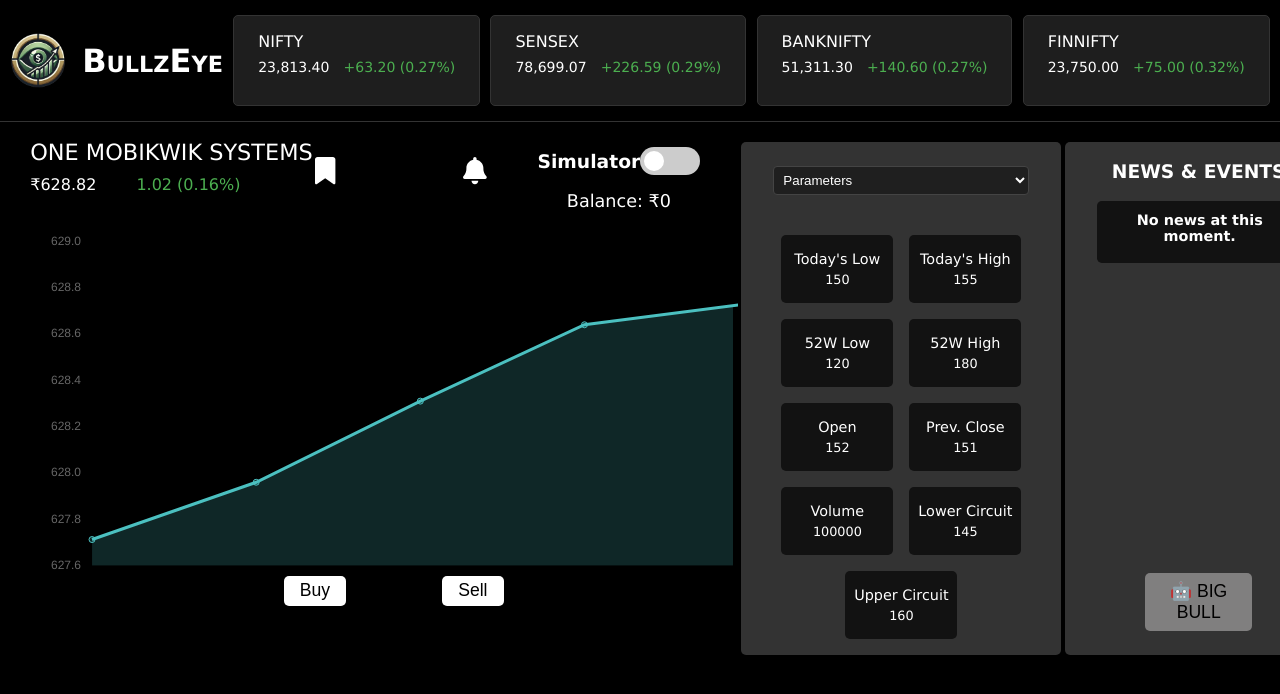
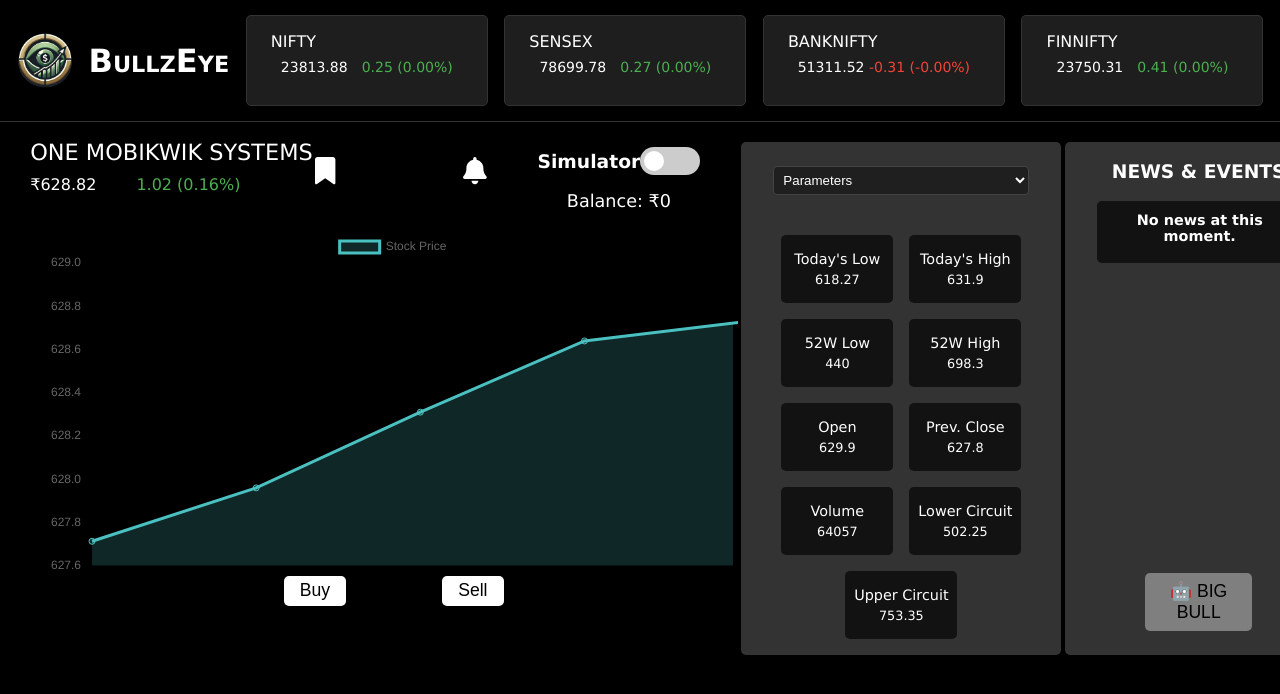
Before and after one commit to DarshanKrishna-DK/BullzEye, a React (Create React App) app in the folder bullzeye/: page /intraday in a window 1280 px wide. Shown: the top 694 px of the page. Built offline with nearby package versions, Linux system fonts and the light colour scheme.

Commit message:
Intraday page indexes fix

```diff
--- a/bullzeye/package.json
+++ b/bullzeye/package.json
@@ -11,6 +11,9 @@
     "axios": "^1.7.9",
     "boxicons": "^2.1.4",
     "chart.js": "^4.4.7",
+    "chartjs-adapter-dayjs": "^1.0.0",
+    "chartjs-chart-financial": "^0.2.1",
+    "chartjs-plugin-datalabels": "^2.2.0",
     "cra-template": "1.2.0",
     "dayjs": "^1.11.13",
     "react": "^18.3.1",
--- a/bullzeye/src/components/intraday.js
+++ b/bullzeye/src/components/intraday.js
@@ -1,4 +1,4 @@
-import React, { useState } from 'react';
+import React, { useState, useEffect } from 'react';
 import bullzeyeLogo from '../assets/Logo_noName.png';
 import '../styles/intraday.css';
 import { FontAwesomeIcon } from '@fortawesome/react-fontawesome';
@@ -44,12 +44,35 @@
 
 // Contains the index prices (NIFTY, BANK NIFTY, SENSEX, etc)
 const Index = () => {
-  const indices = [
-    { name: "NIFTY", value: "23,813.40", change: "+63.20 (0.27%)", className: "green" },
-    { name: "SENSEX", value: "78,699.07", change: "+226.59 (0.29%)", className: "green" },
-    { name: "BANKNIFTY", value: "51,311.30", change: "+140.60 (0.27%)", className: "green" },
-    { name: "FINNIFTY", value: "23,750.00", change: "+75.00 (0.32%)", className: "green" },
-  ];
+  const [indices, setIndices] = useState([
+    { name: "NIFTY", value: 23813.40, change: "+0.00 (0.00%)", className: "green" },
+    { name: "SENSEX", value: 78699.07, change: "+0.00 (0.00%)", className: "green" },
+    { name: "BANKNIFTY", value: 51311.30, change: "+0.00 (0.00%)", className: "green" },
+    { name: "FINNIFTY", value: 23750.00, change: "+0.00 (0.00%)", className: "green" },
+  ]);
+
+  useEffect(() => {
+    const interval = setInterval(() => {
+      setIndices(prevIndices =>
+        prevIndices.map(index => {
+          const fluctuation = (Math.random() * 2 - 1) * 0.5; // Random fluctuation between -0.5 and 0.5
+          const newValue = parseFloat((index.value + fluctuation).toFixed(2)); // Update value
+          const change = (newValue - index.value).toFixed(2);
+          const changePercentage = ((change / index.value) * 100).toFixed(2);
+          const className = change > 0 ? "green" : change < 0 ? "red" : "neutral"; // Determine class based on change
+
+          return {
+            ...index,
+            value: newValue,
+            change: `${change} (${changePercentage}%)`,
+            className: className,
+          };
+        })
+      );
+    }, 1000); // Update every second
+
+    return () => clearInterval(interval); // Cleanup on unmount
+  }, []);
 
   return (
     <section className="indices">
--- a/bullzeye/src/components/landing.js
+++ b/bullzeye/src/components/landing.js
@@ -210,7 +210,7 @@
 
 const Footer = () => (
   <footer className="footer">
-    <p>&copy; 2023 BullzEye. All rights reserved.</p>
+    <p>&copy; 2024 BullzEye. All rights reserved.</p>
   </footer>
 );
 
--- a/bullzeye/src/components/stockDropDown.js
+++ b/bullzeye/src/components/stockDropDown.js
@@ -9,15 +9,15 @@
   const [exitIndex, setExitIndex] = useState(null); // Track which position is being exited
 
   const stockData = {
-    todayLow: 150.00,
-    todayHigh: 155.00,
-    fiftyTwoWLow: 120.00,
-    fiftyTwoWHigh: 180.00,
-    open: 152.00,
-    prevClose: 151.00,
-    volume: 100000,
-    lowerCircuit: 145.00,
-    upperCircuit: 160.00,
+    todayLow: 618.27,
+    todayHigh: 631.90,
+    fiftyTwoWLow: 440.00,
+    fiftyTwoWHigh: 698.30,
+    open: 629.90,
+    prevClose: 627.80,
+    volume: 64057,
+    lowerCircuit: 502.25,
+    upperCircuit: 753.35,
   };
 
   const handleSelectChange = (event) => {
--- a/bullzeye/src/components/stockGraph.js
+++ b/bullzeye/src/components/stockGraph.js
@@ -9,7 +9,7 @@
     labels: [],
     datasets: [
       {
-        label: 'Stock Price', // This label will be removed from the legend
+        label: 'Stock Price',
         data: [],
         borderColor: 'rgba(75, 192, 192, 1)',
         backgroundColor: 'rgba(75, 192, 192, 0.2)',
@@ -46,11 +46,6 @@
   }, [initialPrice, setCurrentPrice]);
 
   const options = {
-    plugins: {
-      legend: {
-        display: false, // Disable the legend
-      },
-    },
     scales: {
       x: {
         ticks: {
```
Also changed, not shown: 1 other file (tests, documents, lock files or other folders).
